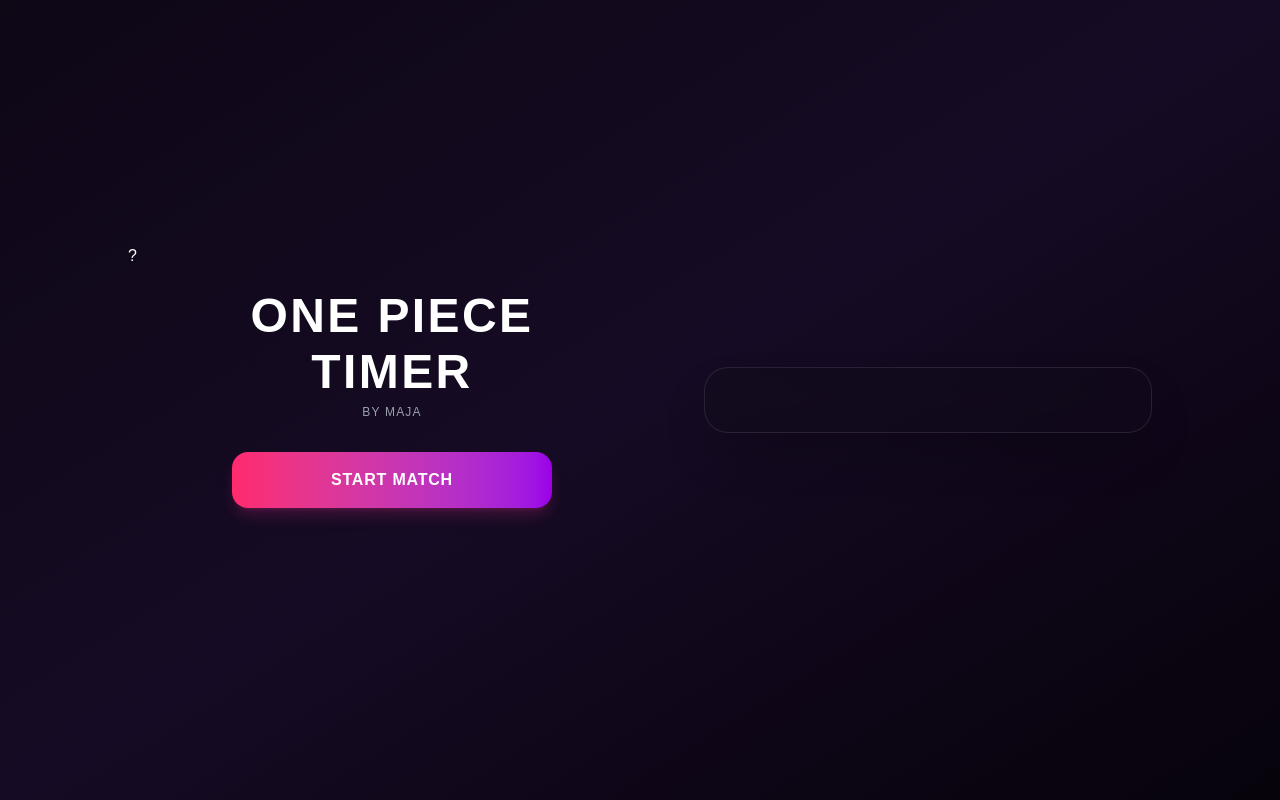
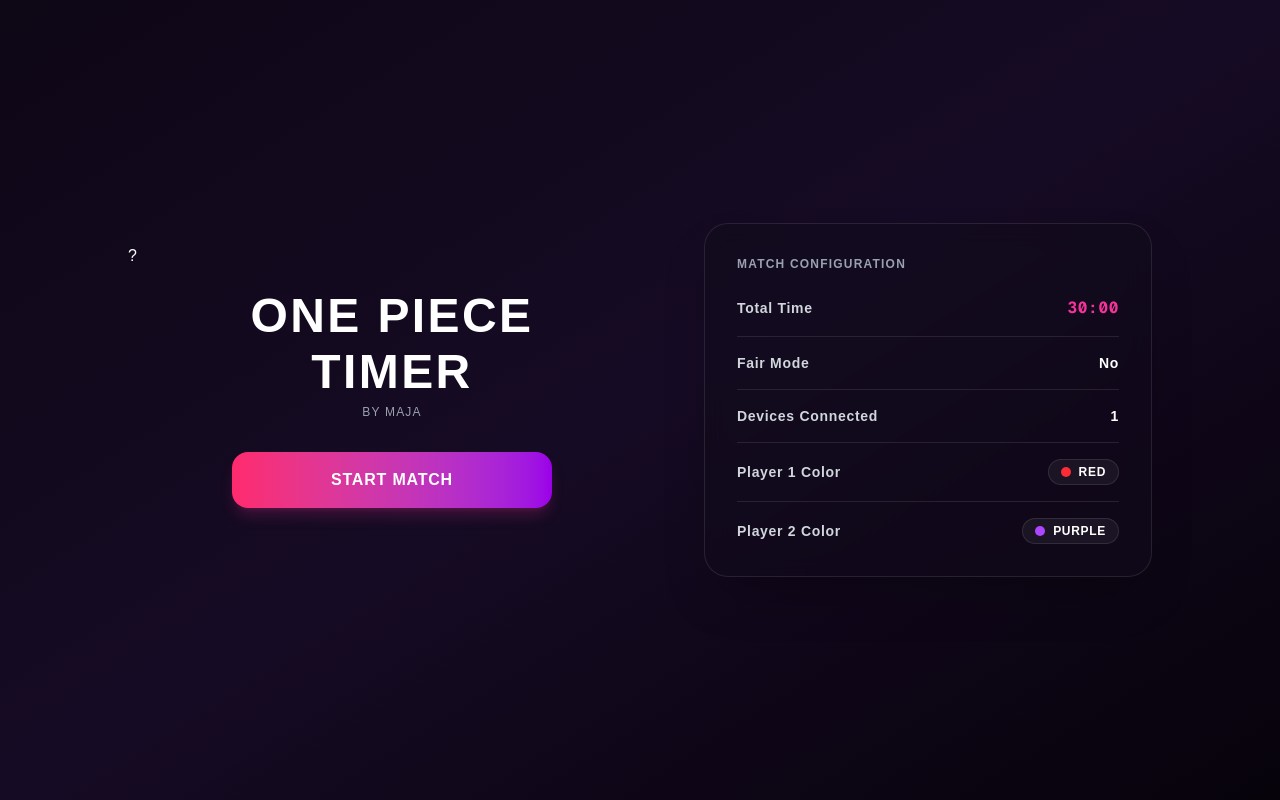
Before and after one commit to majadev/one-piece-timer, a Next.js app: page / in a window 1280 px wide. Built offline with nearby package versions, Linux system fonts and the light colour scheme.

Commit message:
some hard coded layout for matchconfig component

```diff
--- a/app/page.tsx
+++ b/app/page.tsx
@@ -1,3 +1,5 @@
+import MatchConfig from "@/components/home/MatchConfig.tsx";
+
 export default function Home() {
   return (
     <main className="min-h-screen w-full bg-gradient-to-br from-[#0e0716] via-[#160b24] to-[#07030b] text-white flex items-center justify-center p-6">
@@ -30,9 +32,7 @@
         </section>
 
         {/* Höger sektion: Match Configuration Card */}
-        <section className="w-full flex-1 max-w-md bg-[#120a1c]/60 backdrop-blur-md border border-white/10 rounded-3xl p-8 shadow-2xl">
-          {/* MATCH CONFIG COMPONENT HERE */}
-        </section>
+        <MatchConfig />
 
       </div>
     </main>
--- /dev/null
+++ b/components/home/MatchConfig.tsx
@@ -0,0 +1,49 @@
+export default function MatchConfig() {
+  return (
+    <section className="w-full flex-1 max-w-md bg-[#120a1c]/60 backdrop-blur-md border border-white/10 rounded-3xl p-8 shadow-2xl">
+      <h3 className="text-xs font-bold tracking-widest text-gray-400 mb-6 uppercase">
+        Match Configuration
+      </h3>
+
+      <div className="space-y-4 text-sm font-semibold tracking-wider">
+        {/* Total Time */}
+        <div className="flex justify-between items-center pb-4 border-b border-white/10">
+          <span className="text-gray-300">Total Time</span>
+          <span className="text-pink-500 font-mono text-base font-bold">
+            30:00
+          </span>
+        </div>
+
+        {/* Fair Mode */}
+        <div className="flex justify-between items-center pb-4 border-b border-white/10">
+          <span className="text-gray-300">Fair Mode</span>
+          <span className="text-white">No</span>
+        </div>
+
+        {/* Devices Connected */}
+        <div className="flex justify-between items-center pb-4 border-b border-white/10">
+          <span className="text-gray-300">Devices Connected</span>
+          <span className="text-white">1</span>
+        </div>
+
+        {/* Player 1 Color */}
+        <div className="flex justify-between items-center pb-4 border-b border-white/10">
+          <span className="text-gray-300">Player 1 Color</span>
+          <div className="flex items-center gap-2 px-3 py-1 bg-white/5 border border-white/10 rounded-full text-xs text-white">
+            <span className="w-2.5 h-2.5 rounded-full bg-red-500" />
+            <span>RED</span>
+          </div>
+        </div>
+
+        {/* Player 2 Color */}
+        <div className="flex justify-between items-center">
+          <span className="text-gray-300">Player 2 Color</span>
+          <div className="flex items-center gap-2 px-3 py-1 bg-white/5 border border-white/10 rounded-full text-xs text-white">
+            <span className="w-2.5 h-2.5 rounded-full bg-purple-500" />
+            <span>PURPLE</span>
+          </div>
+        </div>
+      </div>
+    </section>
+  );
+}
```
